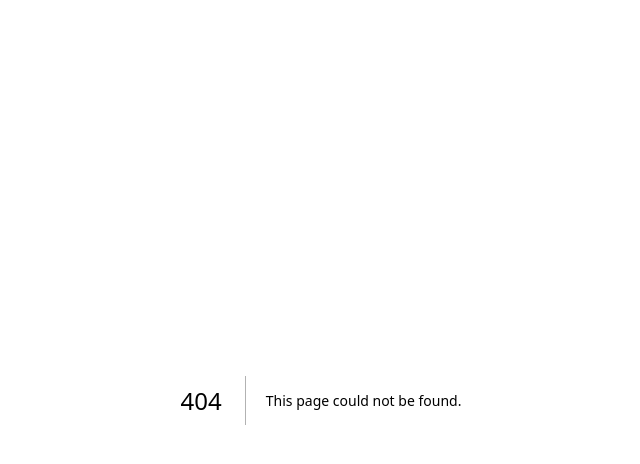
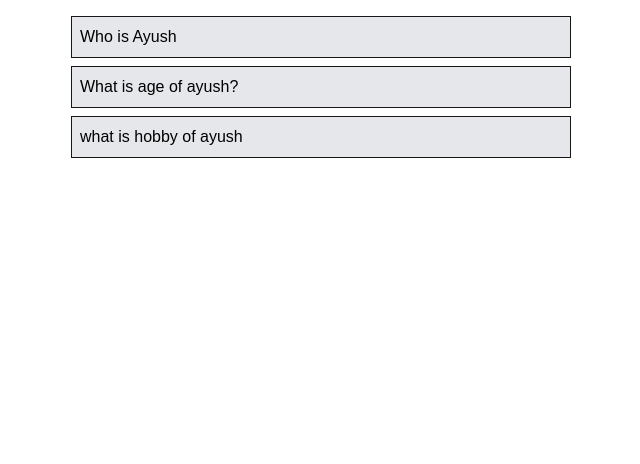
Before and after one commit to ayushtibra/targetFeb2026, a Next.js app in the folder next-practise/my-app/: page /accordian in a window 1280 px wide. Before the commit this address had no page. Shown: the top 464 px of the page, without its empty margins (319-959 px from the left). Built offline with nearby package versions, Linux system fonts and the light colour scheme.

Commit message:
accordian

```diff
--- /dev/null
+++ b/next-practise/my-app/Components/Accordian/index.tsx
@@ -0,0 +1,21 @@
+import React, { useState } from 'react';
+import AccordianItem from './item';
+
+const AccordianComponent = ({ items }) => {
+    const [show, setShow] = useState(null);
+
+    return (
+        <div className='flex flex-col w-full max-w-[500px] m-auto mt-4'>
+            {items.map((item, index) => (
+                <AccordianItem
+                    key={item.title}
+                    item={item}
+                    isOpen={show == index}
+                    onToggle={() => setShow(show == index ? null : index)}
+                />
+            ))}
+        </div>
+    );
+};
+
+export default AccordianComponent;
--- /dev/null
+++ b/next-practise/my-app/Components/Accordian/item.tsx
@@ -0,0 +1,12 @@
+import React, { useState } from 'react';
+
+const AccordianItem = ({ item, isOpen, onToggle }) => {
+    return (
+        <div className='mb-2 border'>
+            <p className='bg-gray-200 text-black p-2 cursor-pointer' onClick={onToggle}>{item.title}</p>
+            {isOpen && <p className='p-2'>{item.content}</p>}
+        </div>
+    );
+};
+
+export default AccordianItem;
--- /dev/null
+++ b/next-practise/my-app/pages/accordian.tsx
@@ -0,0 +1,23 @@
+import AccordianComponent from '@/Components/Accordian';
+import React from 'react';
+
+const items = [{
+    title: 'Who is Ayush',
+    content: 'Ayush is lead developer'
+},{
+    title: 'What is age of ayush?',
+    content: 'my age is 28'
+},{
+    title: 'what is hobby of ayush',
+    content: 'Chess and badminton'
+}]
+
+const Accordian = () => {
+    return (
+        <div>
+            <AccordianComponent items={items} />
+        </div>
+    );
+};
+
+export default Accordian;
```
